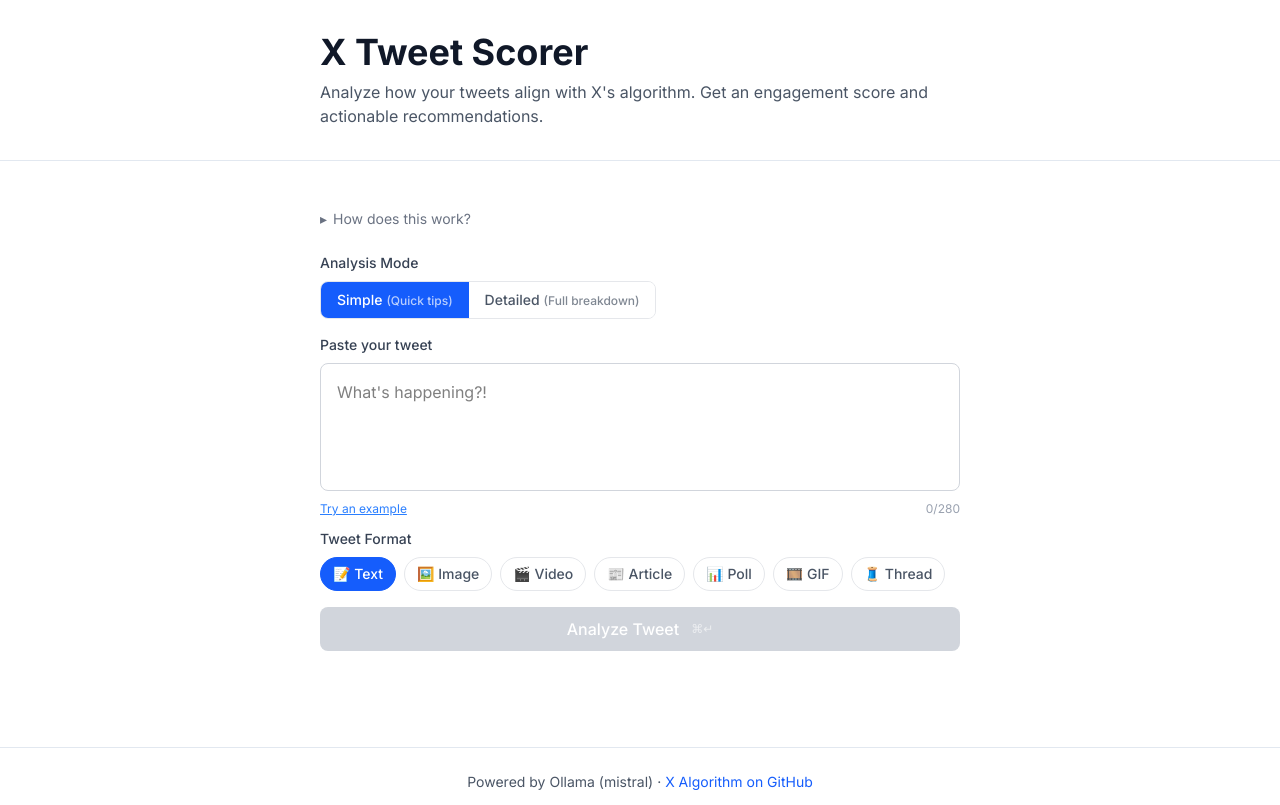
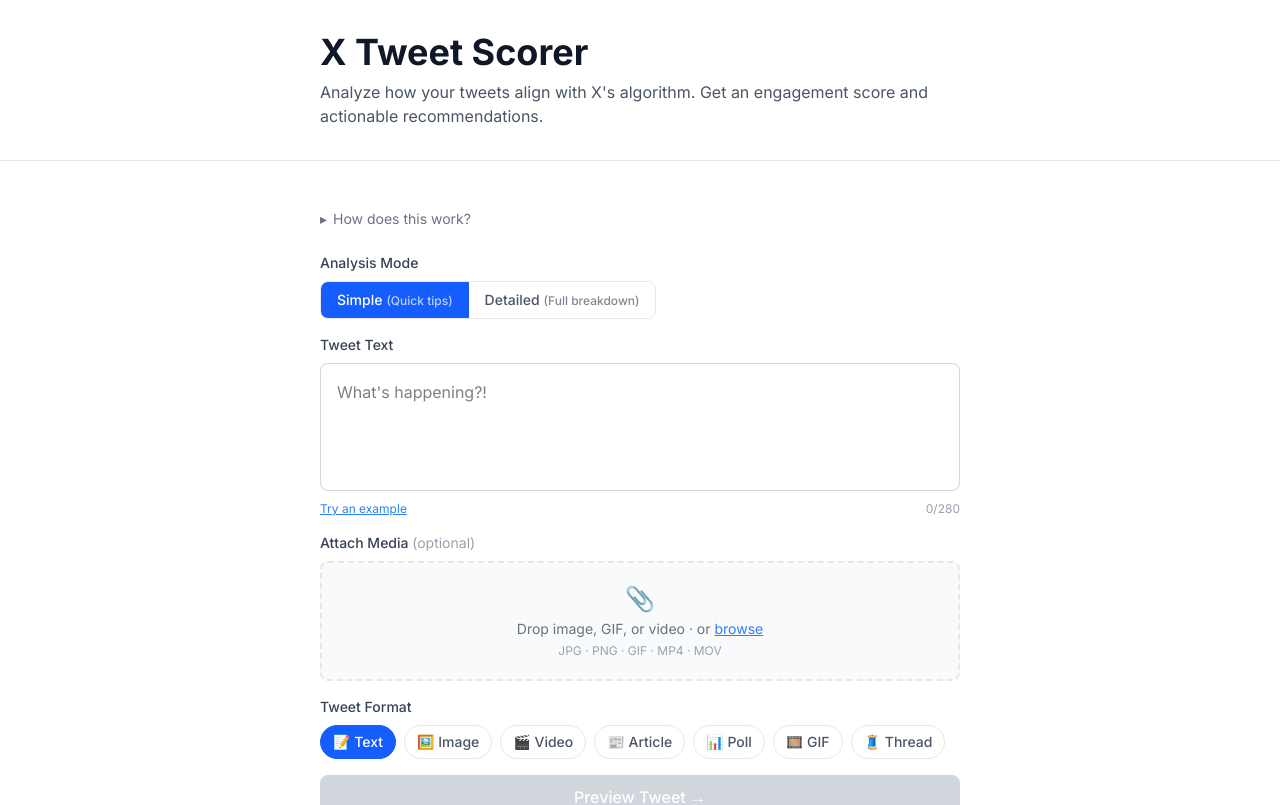
Before and after one commit to 0xarmagan/x-tweet-scorer, a Next.js app: page / in a window 1280 px wide. Shown: the top 805 px of the page. Built offline with nearby package versions, Linux system fonts and the light colour scheme; no server answers.

Commit message:
feat: wire TweetComposer into page replacing TweetInput

```diff
--- a/app/page.tsx
+++ b/app/page.tsx
@@ -1,7 +1,7 @@
 'use client';
 
 import { useState } from 'react';
-import { TweetInput } from './components/TweetInput';
+import { TweetComposer } from './components/TweetComposer';
 import { ScoreCard } from './components/ScoreCard';
 import { LoadingSpinner } from './components/LoadingSpinner';
 import { AnalysisResult, TweetFormat } from '@/lib/types';
@@ -78,7 +78,7 @@ export default function Home() {
 
       <div className="max-w-2xl mx-auto px-4 py-12">
         {!result && !loading && (
-          <TweetInput onSubmit={handleAnalyze} isLoading={loading} />
+          <TweetComposer onSubmit={handleAnalyze} isLoading={loading} />
         )}
 
         {loading && <LoadingSpinner onCancel={handleCancel} />}
```
